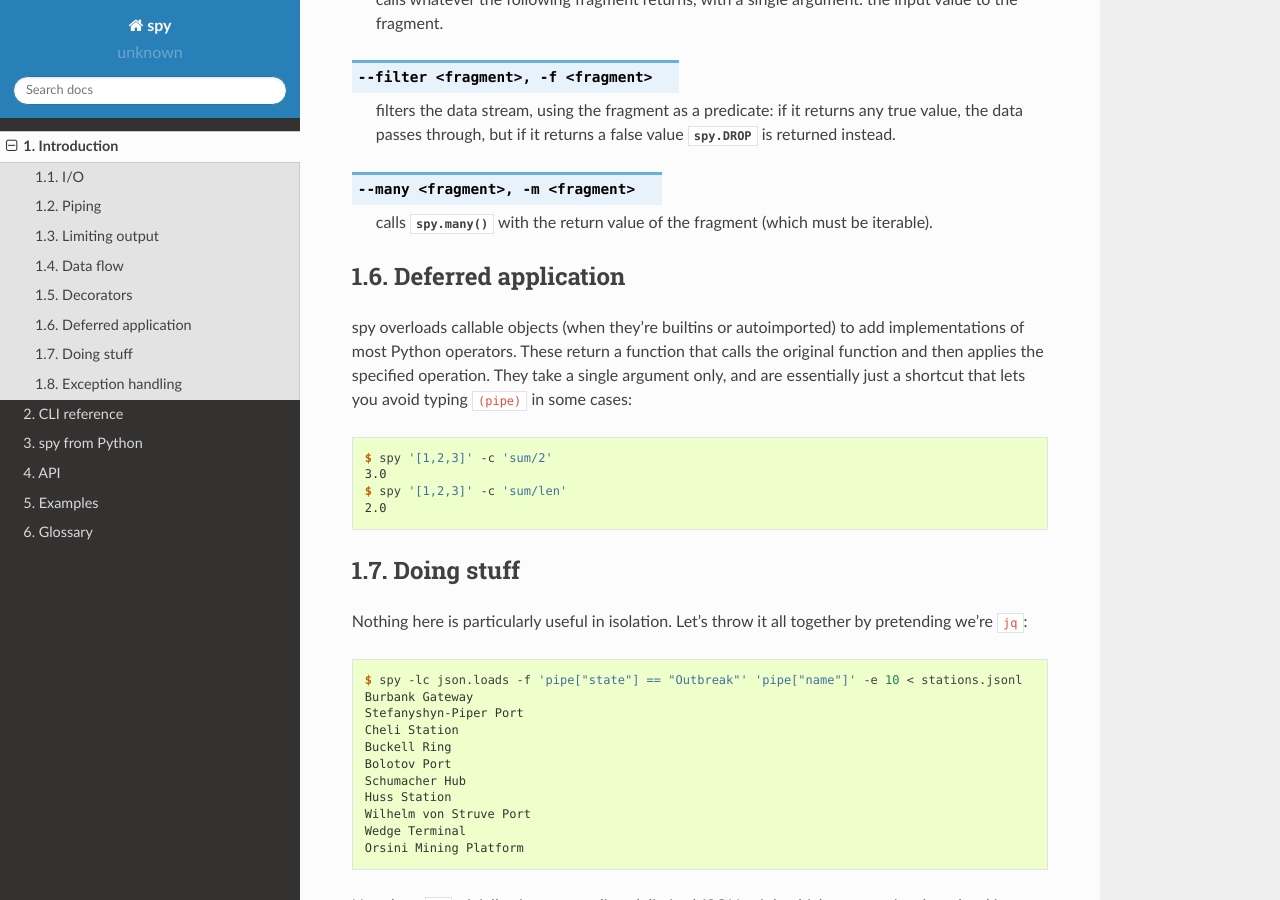
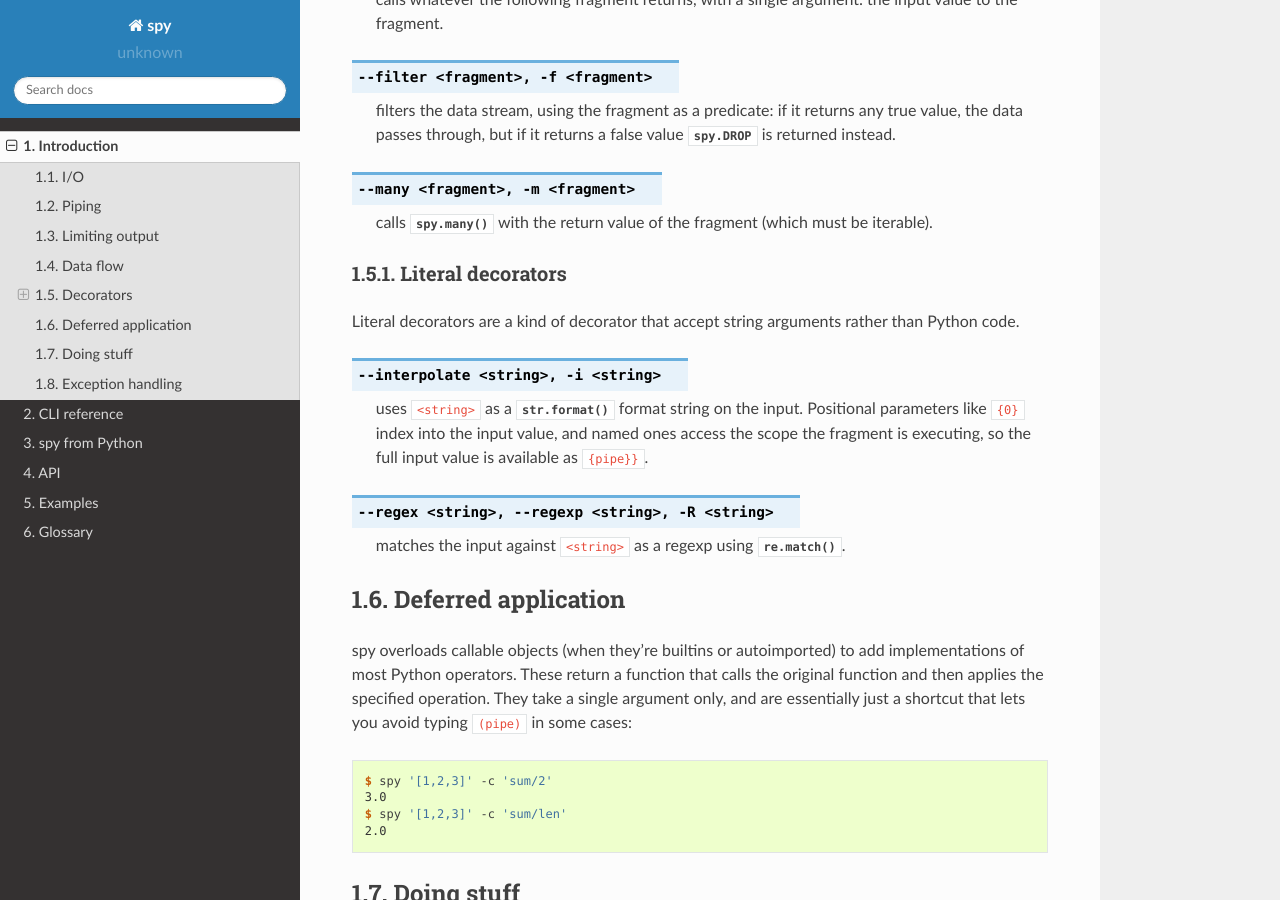
Before and after one commit to edk0/spy, a Sphinx documentation site: the page built from doc/intro.rst, in a window 1280 px wide and 900 px high, scrolled down 2751 px. Built offline with Sphinx 7.4.7 and the Read the Docs theme 2.0.0, drawn with Linux system fonts in a browser that asks for light colours.

Commit message:
Add intro section for literal decorators

```diff
--- a/doc/intro.rst
+++ b/doc/intro.rst
@@ -159,6 +159,24 @@ the CLI:
    be :term:`iterable`).
 
 
+Literal decorators
+------------------
+
+Literal decorators are a kind of decorator that accept string arguments rather
+than Python code.
+
+.. option:: --interpolate <string>, -i <string>
+
+   uses ``<string>`` as a :meth:`str.format` format string on the input.
+   Positional parameters like ``{0}`` index into the input value, and named
+   ones access the scope the fragment is executing, so the full input value is
+   available as ``{pipe}}``.
+
+.. option:: --regex <string>, --regexp <string>, -R <string>
+
+   matches the input against ``<string>`` as a regexp using :meth:`re.match`.
+
+
 Deferred application
 ====================
 
```
